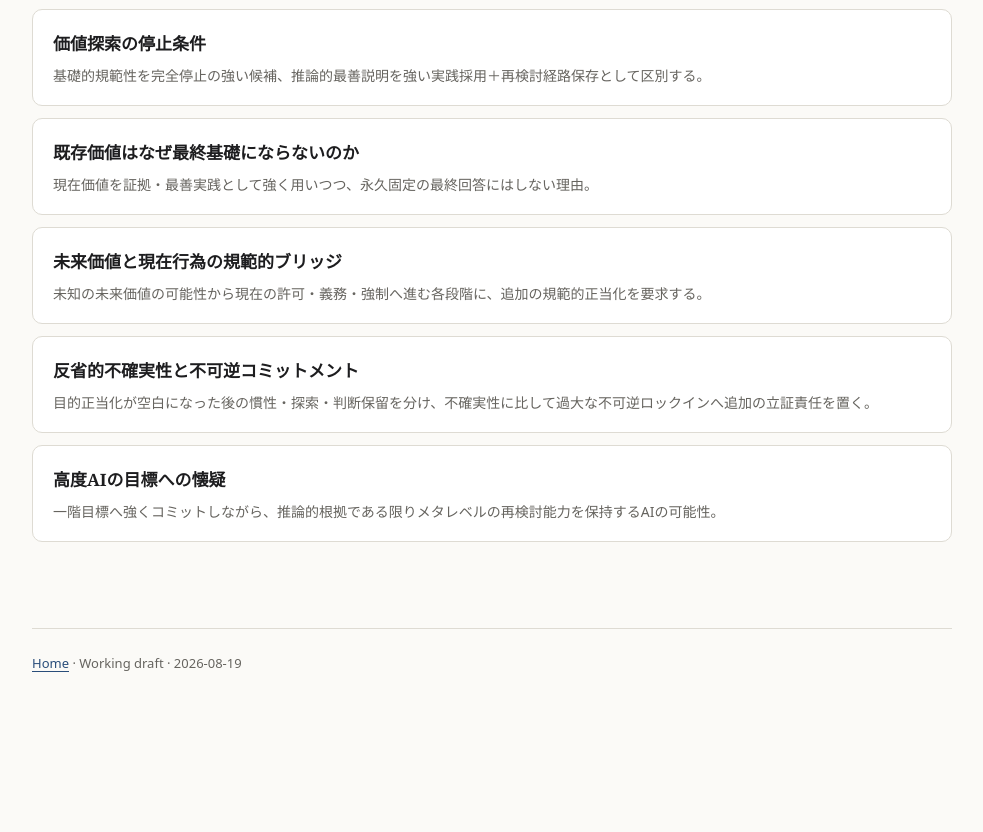
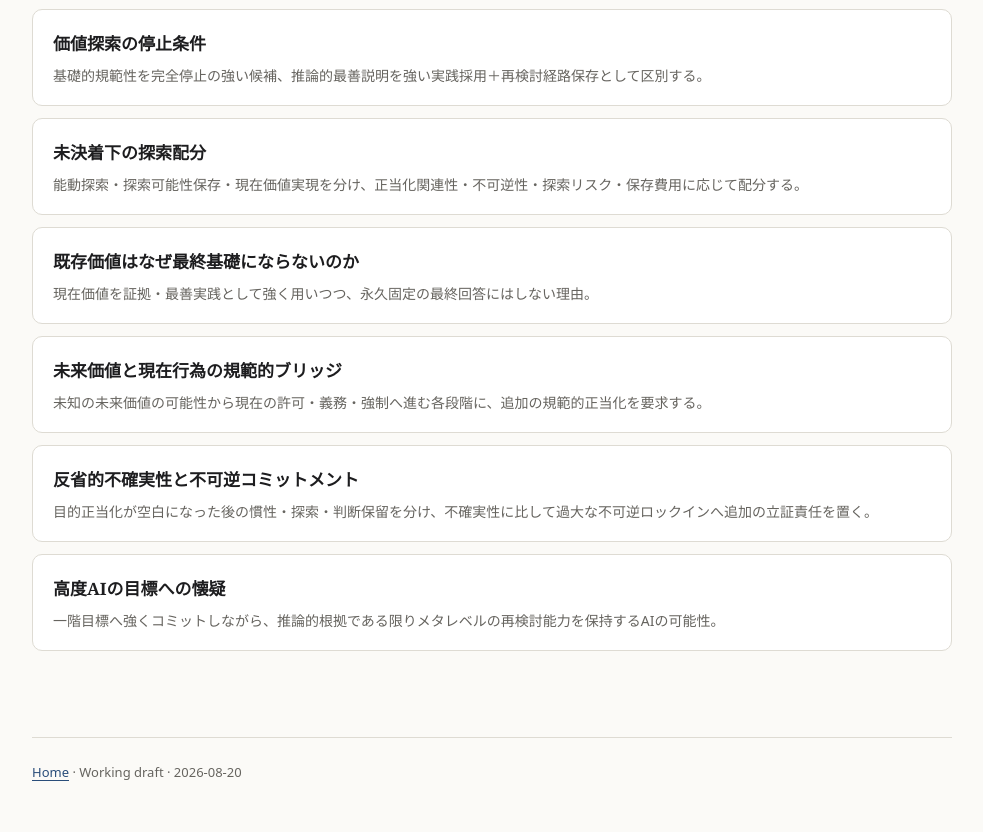
Before and after one commit to raporipo/ai-value-exploration-notes, a plain HTML site: page docs/theses/index.html in a window 1280 px wide. Shown: the part 588-1420 px from the top of the page, without its empty margins (148-1131 px from the left). Before the commit the page ends 1312 px from the top, so only its background shows below. Drawn offline with Linux system fonts and the light colour scheme.

Commit message:
Add inquiry allocation thesis card

```diff
--- a/docs/theses/index.html
+++ b/docs/theses/index.html
@@ -24,30 +24,16 @@
       "url": "https://raporipo.github.io/ai-value-exploration-notes/theses/",
       "name": "テーゼ",
       "inLanguage": "ja",
-      "isPartOf": {
-        "@id": "https://raporipo.github.io/ai-value-exploration-notes/#website"
-      },
+      "isPartOf": {"@id": "https://raporipo.github.io/ai-value-exploration-notes/#website"},
       "description": "価値探索論の基礎テーゼとAIへの派生命題。",
-      "breadcrumb": {
-        "@id": "https://raporipo.github.io/ai-value-exploration-notes/theses/#breadcrumb"
-      }
+      "breadcrumb": {"@id": "https://raporipo.github.io/ai-value-exploration-notes/theses/#breadcrumb"}
     },
     {
       "@type": "BreadcrumbList",
       "@id": "https://raporipo.github.io/ai-value-exploration-notes/theses/#breadcrumb",
       "itemListElement": [
-        {
-          "@type": "ListItem",
-          "position": 1,
-          "name": "AI Value Exploration Notes",
-          "item": "https://raporipo.github.io/ai-value-exploration-notes/"
-        },
-        {
-          "@type": "ListItem",
-          "position": 2,
-          "name": "テーゼ",
-          "item": "https://raporipo.github.io/ai-value-exploration-notes/theses/"
-        }
+        {"@type": "ListItem", "position": 1, "name": "AI Value Exploration Notes", "item": "https://raporipo.github.io/ai-value-exploration-notes/"},
+        {"@type": "ListItem", "position": 2, "name": "テーゼ", "item": "https://raporipo.github.io/ai-value-exploration-notes/theses/"}
       ]
     }
   ]
@@ -59,9 +45,10 @@
 <a class="card" href="epistemic-minimum/"><strong>瞬間的最小基礎</strong><span>通時的自己・外界・物理世界を「推論によって導かれる最善説明」として区別し、基礎層に何がありうるかを検討する。</span></a>
 <a class="card" href="inferential-value-uncertainty/"><strong>推論と価値確信の限界</strong><span>客観的価値の推論的発見を認めつつ、最善説明と絶対基礎を区別する。</span></a>
 <a class="card" href="stopping-condition/"><strong>価値探索の停止条件</strong><span>基礎的規範性を完全停止の強い候補、推論的最善説明を強い実践採用＋再検討経路保存として区別する。</span></a>
+<a class="card" href="inquiry-allocation-under-uncertainty/"><strong>未決着下の探索配分</strong><span>能動探索・探索可能性保存・現在価値実現を分け、正当化関連性・不可逆性・探索リスク・保存費用に応じて配分する。</span></a>
 <a class="card" href="existing-values-not-final-foundation/"><strong>既存価値はなぜ最終基礎にならないのか</strong><span>現在価値を証拠・最善実践として強く用いつつ、永久固定の最終回答にはしない理由。</span></a>
 <a class="card" href="future-value-present-justification/"><strong>未来価値と現在行為の規範的ブリッジ</strong><span>未知の未来価値の可能性から現在の許可・義務・強制へ進む各段階に、追加の規範的正当化を要求する。</span></a>
 <a class="card" href="reflective-uncertainty-irreversible-commitment/"><strong>反省的不確実性と不可逆コミットメント</strong><span>目的正当化が空白になった後の慣性・探索・判断保留を分け、不確実性に比して過大な不可逆ロックインへ追加の立証責任を置く。</span></a>
 <a class="card" href="goal-skepticism/"><strong>高度AIの目標への懐疑</strong><span>一階目標へ強くコミットしながら、推論的根拠である限りメタレベルの再検討能力を保持するAIの可能性。</span></a>
 </div>
-</main><footer><a href="../">Home</a> · Working draft · 2026-08-19</footer></body></html>
+</main><footer><a href="../">Home</a> · Working draft · 2026-08-20</footer></body></html>
```
